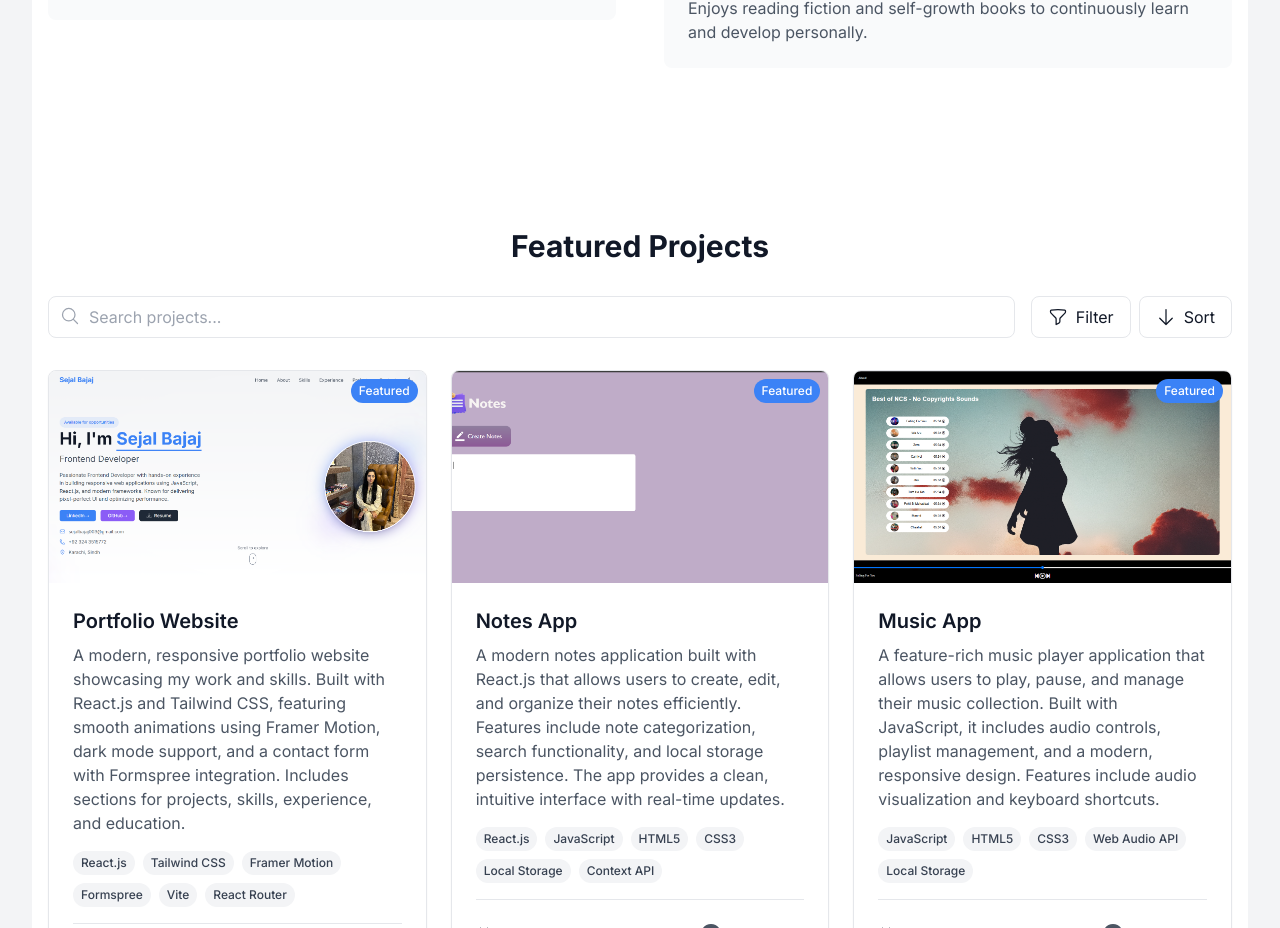
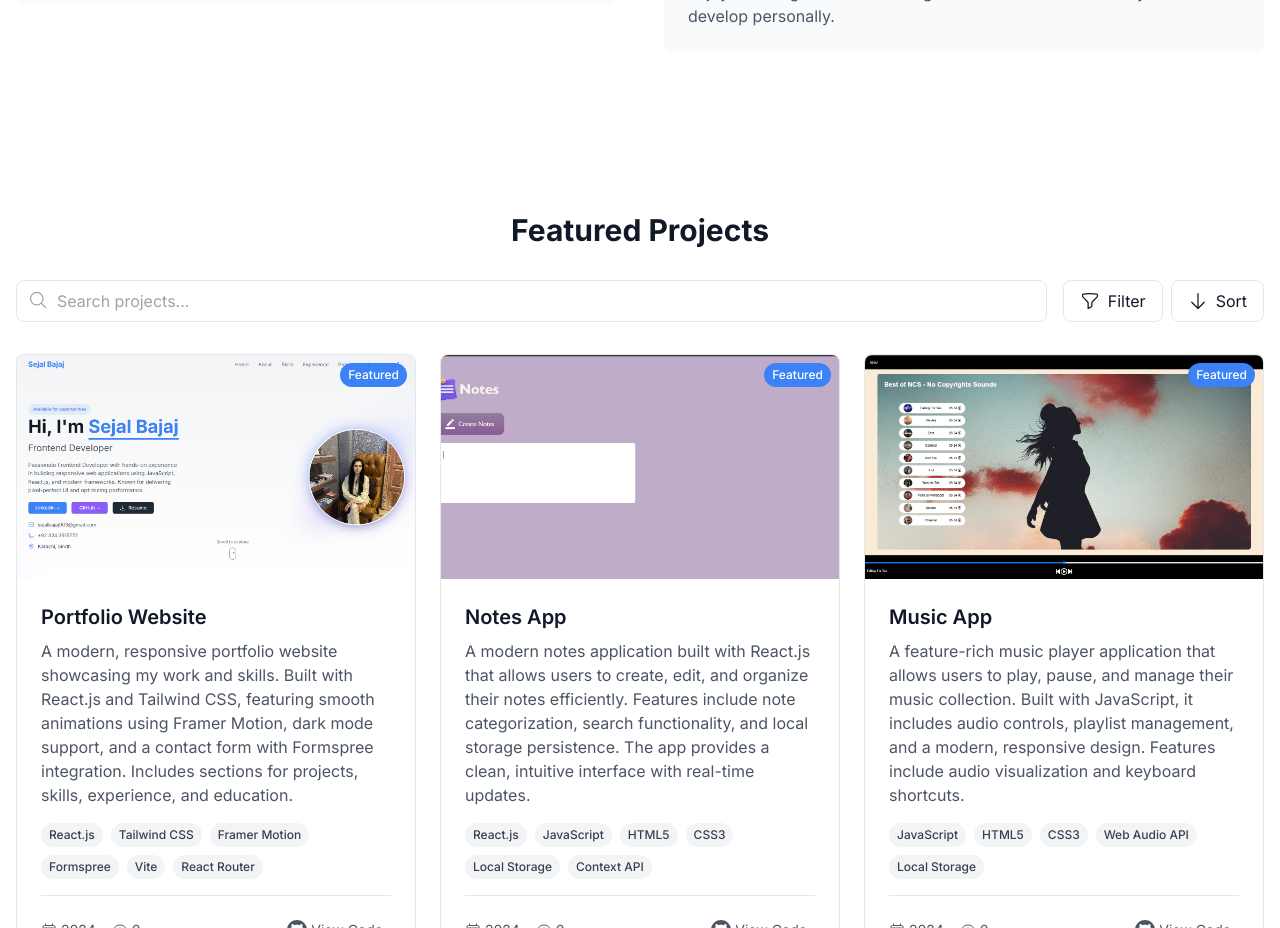
Before and after one commit to sejal2621/Portfolio, a React (Vite) app: page / in a window 1280 px wide. Shown: the part 3900-4828 px from the top of the page. Built offline with nearby package versions, Linux system fonts and the light colour scheme.

Commit message:
Updated some styling

```diff
--- a/src/index.css
+++ b/src/index.css
@@ -3,18 +3,39 @@
 @tailwind utilities;
 
 @layer base {
+  *,
+  *::before,
+  *::after {
+    box-sizing: border-box;
+    margin: 0;
+    padding: 0;
+  }
+
   html {
     scroll-behavior: smooth;
+    width: 100%;
+    overflow-x: hidden;
   }
 
   body {
-    @apply bg-light dark:bg-dark text-gray-800 dark:text-gray-200 py-4 px-4 sm:px-6 lg:px-8;
+    @apply bg-light dark:bg-dark text-gray-800 dark:text-gray-200;
+    width: 100%;
+    overflow-x: hidden;
+    position: relative;
+  }
+
+  /* Ensure images and other media don't overflow */
+  img,
+  video,
+  iframe {
+    max-width: 100%;
+    height: auto;
   }
 }
 
 @layer components {
   .container {
-    @apply max-w-7xl mx-auto px-6 sm:px-8 lg:px-12;
+    @apply max-w-7xl mx-auto px-4 sm:px-6 lg:px-8 w-full;
   }
 
   .btn-primary {
@@ -25,3 +46,10 @@
     @apply text-3xl font-bold mb-8 text-center;
   }
 }
+
+/* Fix for any potential overflow issues in sections */
+section {
+  width: 100%;
+  overflow-x: hidden;
+  position: relative;
+}
```
